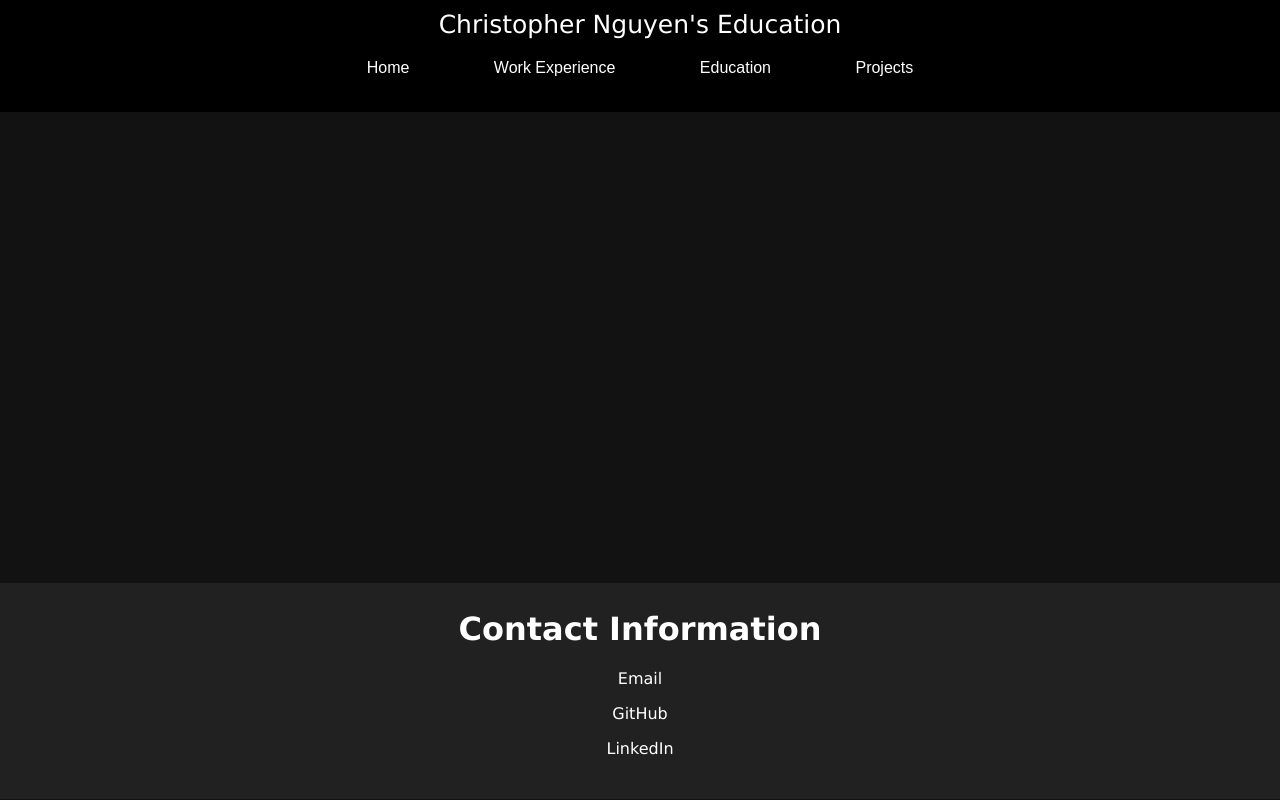
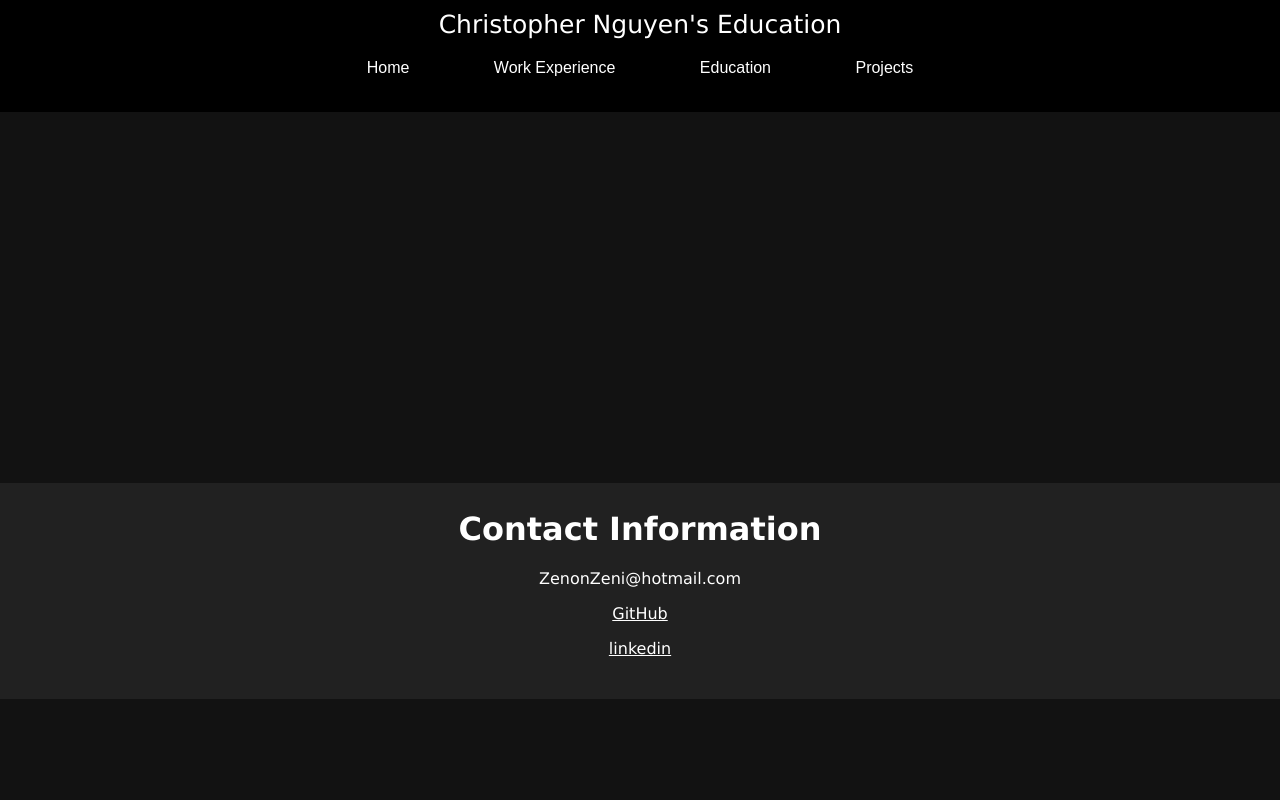
Before and after one commit to ZenonZeni/My-Personal-Website, a PHP site: the page made by Education Page Personal Website.html in a window 1280 px wide. Run offline with PHP 8.4, Linux system fonts and the light colour scheme.

Commit message:
Minor Layout changes and fixed links on other pages

```diff
--- a/Css/default.css
+++ b/Css/default.css
@@ -64,7 +64,7 @@ a:link{
 /* Implement containers */
 .Container1{
   padding-top: 50px;
-  padding-bottom: 50px;
+  padding-bottom: 25px;
   height: auto;
   max-width: 100%;
 }
@@ -77,8 +77,8 @@ a:link{
 
 .Container2{
 
-  padding-top: 50px;
-  padding-bottom: 150px;
+  padding-top: 25px;
+  padding-bottom: 100px;
   height: 100px;
   max-width: 100%;
 }
--- a/Education Page Personal Website.html
+++ b/Education Page Personal Website.html
@@ -33,9 +33,9 @@
 			</div>
 			<div class="bottomContainer">
 				<h1> Contact Information </h1>
-				<p> Email
-				<p> GitHub
-				<p> LinkedIn
+				<p> ZenonZeni@hotmail.com
+				<p> <a href="https://github.com/zenonzeni" style="color:white;">GitHub </a>
+				<p> <a href="https://www.linkedin.com/in/zenonzeni/ " style="color:white;"> linkedin </a>
 			</div> </center>
 	</body>
 <html>
--- a/Work Experience Page Personal Website.html
+++ b/Work Experience Page Personal Website.html
@@ -37,8 +37,8 @@
 			<div class="bottomContainer">
 				<h1> Contact Information </h1>
 				<p> ZenonZeni@hotmail.com
-				<p> GitHub
-				<p> LinkedIn
+				<p> <a href="https://github.com/zenonzeni" style="color:white;">GitHub </a>
+				<p> <a href="https://www.linkedin.com/in/zenonzeni/ " style="color:white;"> linkedin </a>
 			</div> </center>
 	</body>
 <html>
```
